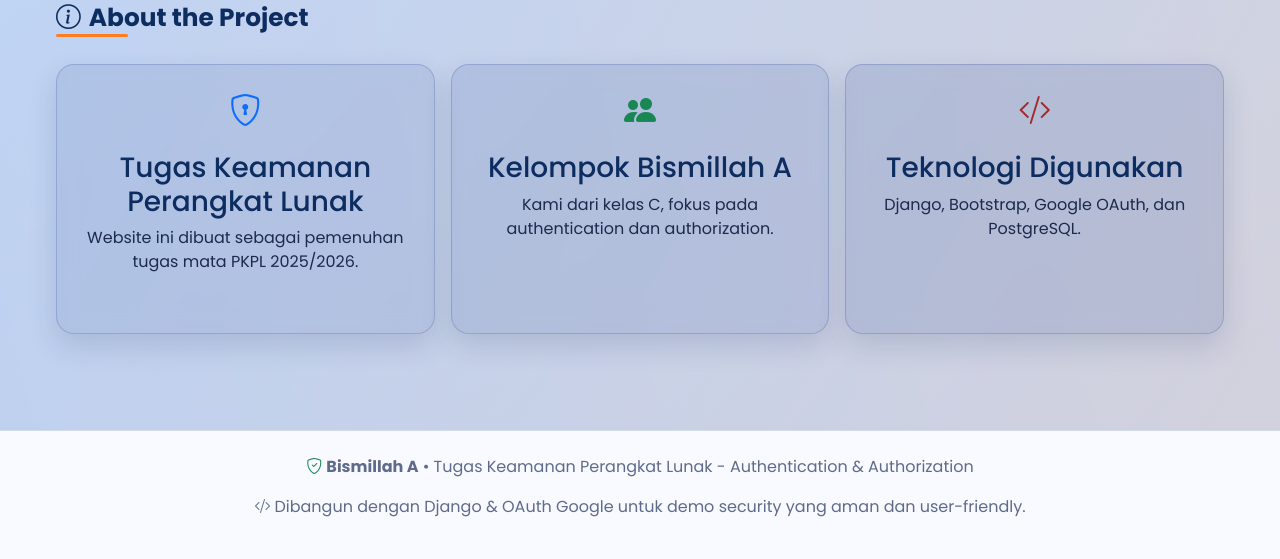
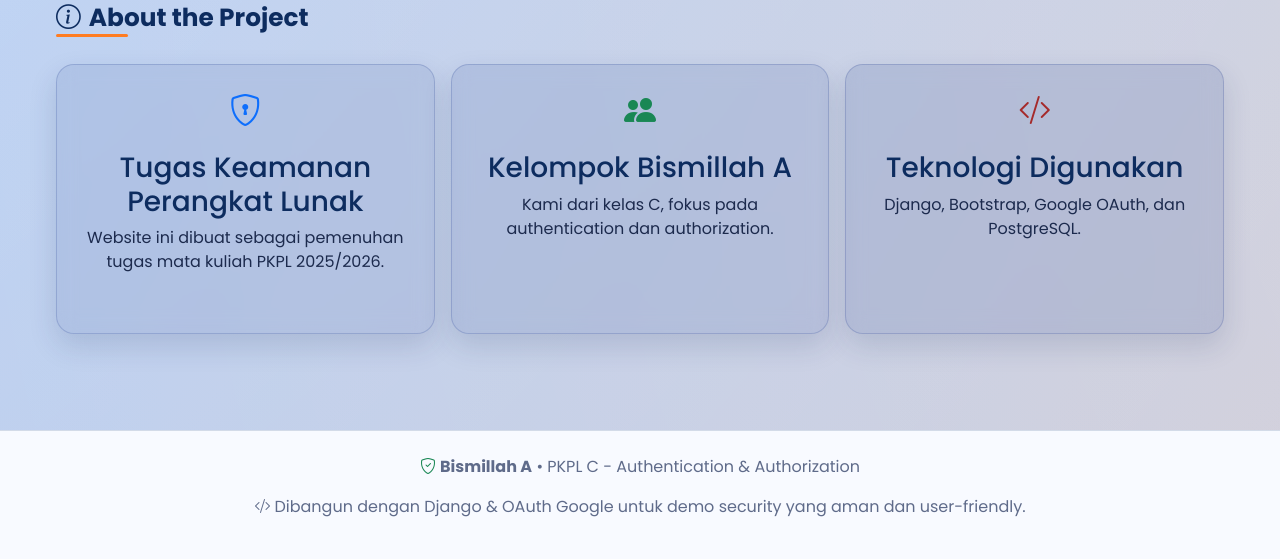
Before and after one commit to NimaisyaGina/Bismillah_A, a Django app: page / in a window 1280 px wide. Shown: the part 1887-2446 px from the top of the page. Run offline with Django 5.2, Linux system fonts and the light colour scheme; data comes from the database, SQL or seed files in the repository; data that the repository does not hold is empty.

Commit message:
revisi teks

```diff
--- a/group_bio/templates/group_bio/base.html
+++ b/group_bio/templates/group_bio/base.html
@@ -423,7 +423,7 @@
     </main>
 
     <footer class="footer">
-        <p><i class="bi bi-shield-check text-success me-1"></i><strong>Bismillah A</strong> &bull; Tugas Keamanan Perangkat Lunak - Authentication & Authorization</p>
+        <p><i class="bi bi-shield-check text-success me-1"></i><strong>Bismillah A</strong> &bull; PKPL C - Authentication & Authorization</p>
         <p><i class="bi bi-code-slash me-1"></i>Dibangun dengan Django & OAuth Google untuk demo security yang aman dan user-friendly.</p>
     </footer>
 
--- a/group_bio/templates/group_bio/index.html
+++ b/group_bio/templates/group_bio/index.html
@@ -6,7 +6,8 @@
     <span class="small-pill"><i class="bi bi-google"></i> OAuth</span>
     <span class="small-pill"><i class="bi bi-palette"></i> Customizable</span>
     <h1 class="mt-3"><i class="bi bi-award me-2"></i>Bismillah A</h1>
-    <p class="lead">Platform demo Authentication & Authorization untuk Tugas PKPL Genap 2025/2026. Jelajahi biodata kelompok dengan akses terkontrol via Google OAuth.</p>
+    <p class="lead">Platform demo Authentication & Authorization untuk Tugas PKPL Genap 2025/2026.
+        Jelajahi biodata kelompok dengan akses terkontrol via Google OAuth.</p>
     <div class="mt-3 text-end">
         <a href="{% url 'group_bio:members' %}" class="btn btn-info me-2"><i class="bi bi-people me-1"></i>Data Anggota</a>
         {% if can_edit_theme %}
@@ -89,7 +90,7 @@
         <article class="panel feature-card">
             <div class="feature-icon mb-3"><i class="bi bi-shield-lock fs-2 text-primary"></i></div>
             <h3 class="mb-2">Tugas Keamanan Perangkat Lunak</h3>
-            <p>Website ini dibuat sebagai pemenuhan tugas mata PKPL 2025/2026.</p>
+            <p>Website ini dibuat sebagai pemenuhan tugas mata kuliah PKPL 2025/2026.</p>
         </article>
         <article class="panel feature-card">
             <div class="feature-icon mb-3"><i class="bi bi-people-fill fs-2 text-success"></i></div>
--- a/group_bio/templates/group_bio/members.html
+++ b/group_bio/templates/group_bio/members.html
@@ -13,7 +13,7 @@
     <div class="members-page">
     <h2 class="section-title"><i class="bi bi-people-fill me-2"></i>Group Members List</h2>
     <p class="text-muted mb-4">
-        Biodata anggota Bismillah A - Tugas Keamanan Perangkat Lunak.
+        Biodata anggota Bismillah A - PKPL C.
     </p>
 
     {% if members %}
```
